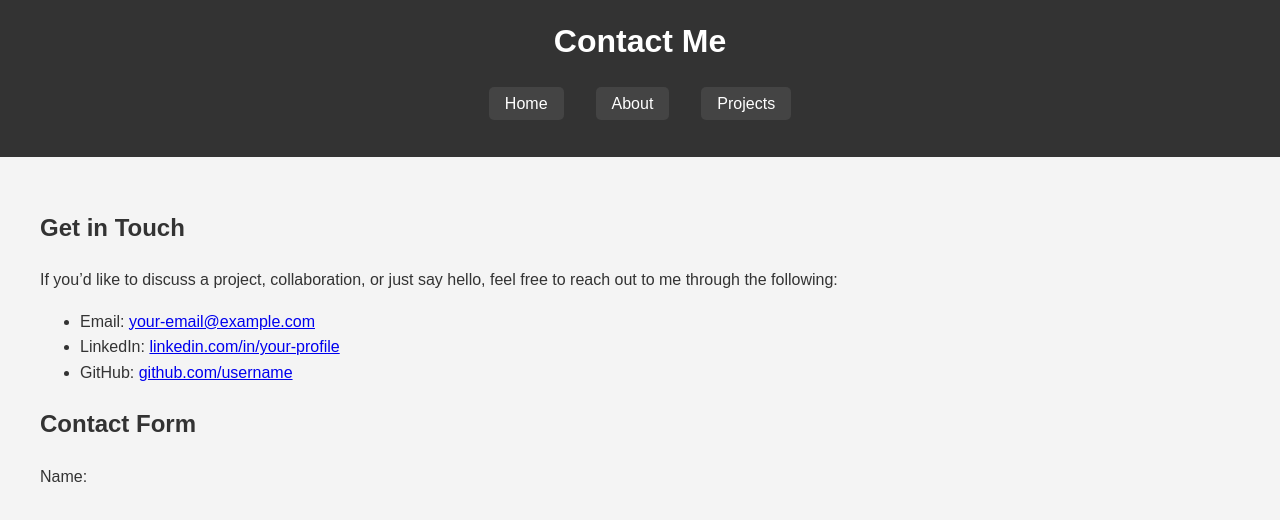
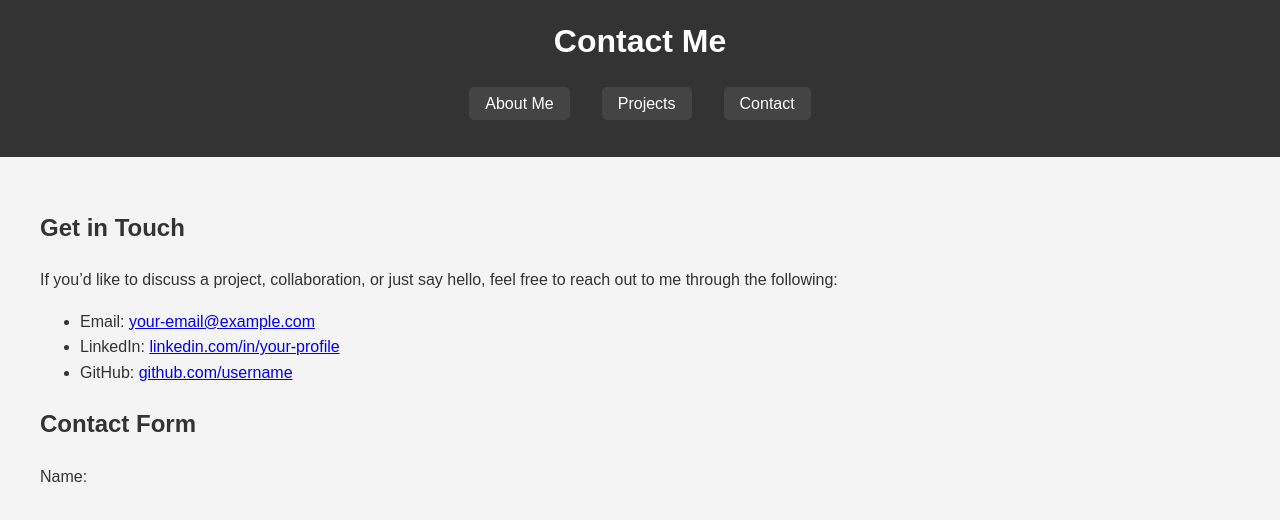
Before and after one commit to Jonathanroyascanio/jonathanroyascanio.github.io, a plain HTML site: page contact/index.html in a window 1280 px wide. Drawn offline with Linux system fonts and the light colour scheme.

Commit message:
fixed navbar

```diff
--- a/contact/index.html
+++ b/contact/index.html
@@ -11,9 +11,9 @@
         <h1>Contact Me</h1>
         <nav>
             <ul>
-                <li><a href="../index.html">Home</a></li>
-                <li><a href="../about/index.html">About</a></li>
-                <li><a href="../projects/index.html">Projects</a></li>
+                <li><a href="../index.html">About Me</a></li>
+                <li><a href="../project/index.html">Projects</a></li>
+                <li><a href="../contact/index.html">Contact</a></li>
             </ul>
         </nav>
     </header>
```
Also changed, not shown: about/index.html (+2 -2 lines).
